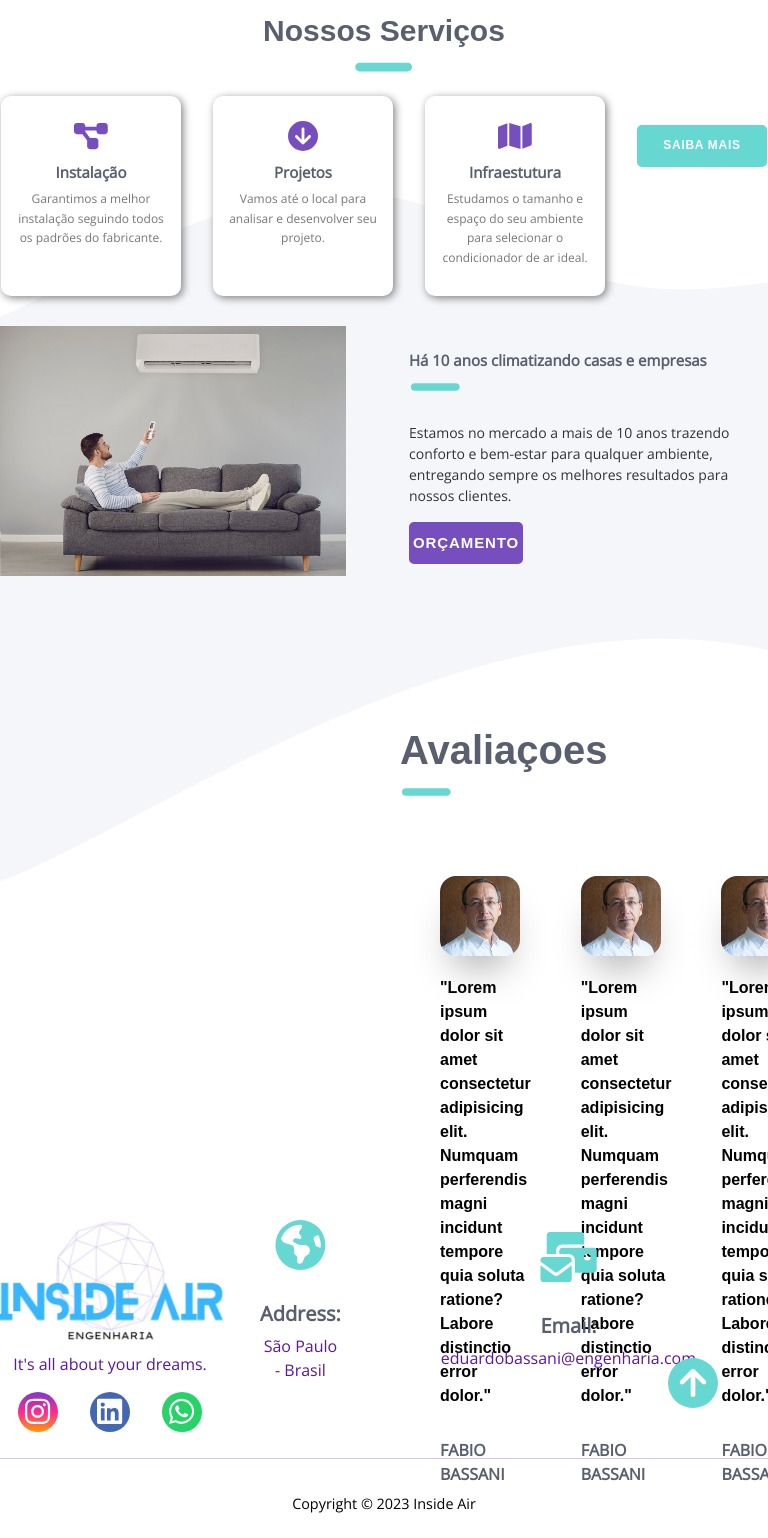
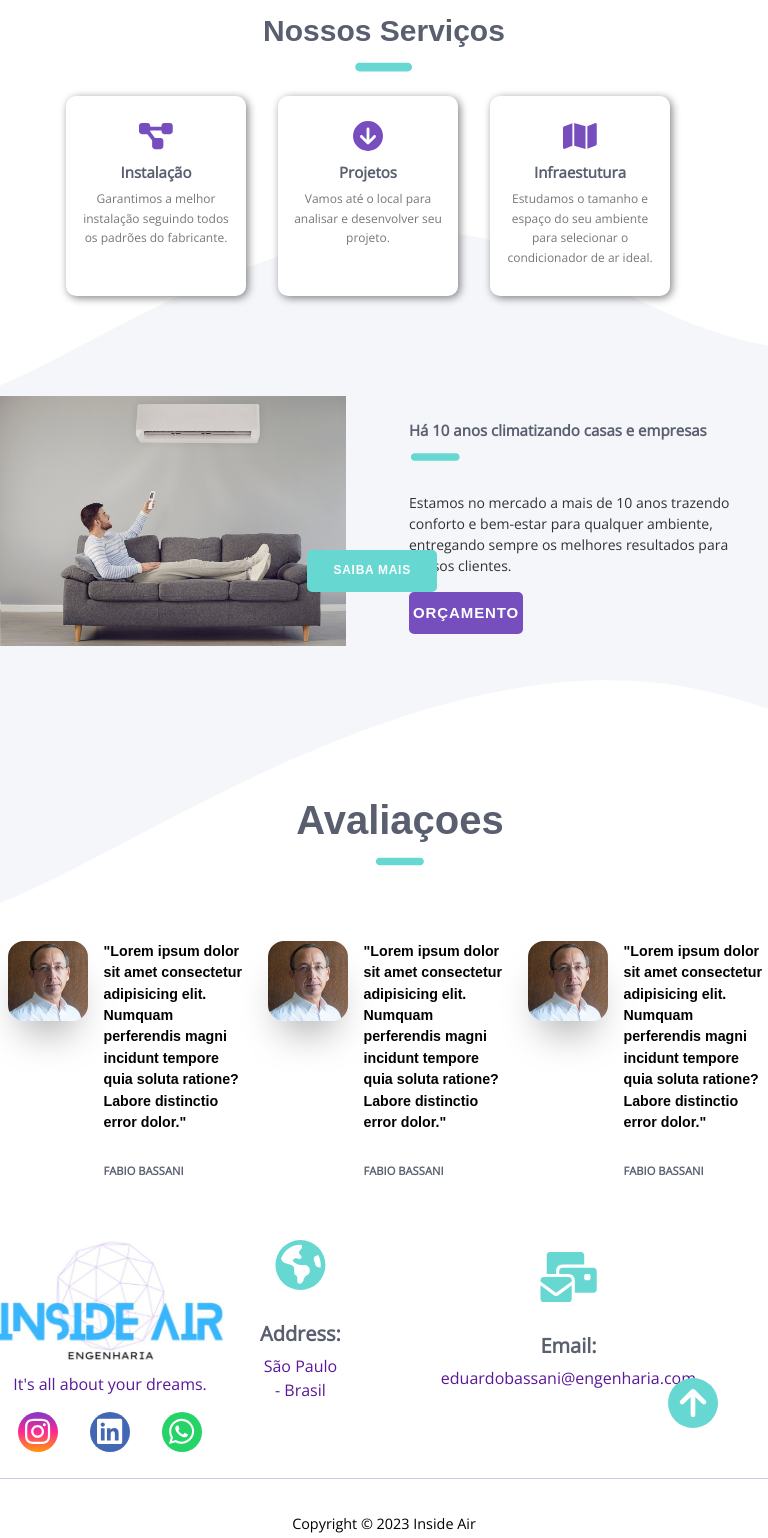
Before and after one commit to FabioAvilar/inside-air-engenharia, a React (Create React App) app: page / in a window 768 px wide. Shown: the part 922-2460 px from the top of the page. Built offline with nearby package versions, Linux system fonts and the light colour scheme.

Commit message:
up media-home fabio

```diff
--- a/src/pages/home/home-media.css
+++ b/src/pages/home/home-media.css
@@ -67,6 +67,7 @@
 
     .btn-s2 {
         margin-top: 2rem;
+        position: initial;
     }
 
     .sectionFour {
@@ -84,7 +85,7 @@
     }
 }
 
-@media (min-width: 405px) and (max-width: 844px) {
+@media (min-width: 401px) and (max-width: 844px) {
     .animation {
         font-size: 35px;
     }
@@ -118,7 +119,7 @@
     }
 
     .sectionTwo {
-        height: 180px;
+        height: 250px;
         margin-top: 40px;
     }
 
@@ -152,6 +153,8 @@
         font-size: 12px;
         min-width: 130px;
         padding: 10px 0px;
+        top: 52rem;
+        left: 40%;
     }
 
     .sectionThree {
@@ -188,10 +191,47 @@
         min-width: 50px;
         padding: 8px 1px;
     }
+
+    .section-four-grid {
+        justify-content: space-around;
+    }
+
+    .sectionFour {
+        display: flex;
+        flex-direction: column;
+        align-items: center;
+        justify-content: flex-start;
+        height: 550px;
+    }
+
+    .container-comment {
+        display: flex;
+        align-items: flex-start;
+        gap: 1rem;
+    }
+
+    .comment {
+        width: 9rem;
+        font-size: 0.89rem;
+    }
+
+    .name-p {
+        font-size: 0.7rem;
+    }
 }
 
-@media (min-width: 500px) and (max-width: 768px) {
+@media (min-width: 500px) and (max-width: 766px) {
 }
 
-@media (min-width: 770px) and (max-width: 1024px) {
+@media (min-width: 767px) and (max-width: 843px) {
+    .btn-s2 {
+        top: 92rem;
+    }
+    .section-four-grid {
+        margin-left: -25px;
+        gap: 20px;
+    }
 }
+
+@media (min-width: 1024px) and (max-width: 1369px) {
+}
--- a/src/pages/home/home.css
+++ b/src/pages/home/home.css
@@ -147,6 +147,9 @@
     border-radius: 5px;
     color: var(--color-01);
     background-color: var(--secondary-color);
+    top: 110rem;
+    left: 44%;
+    position: absolute;
 }
 
 .btn-s2:hover {
@@ -287,5 +290,4 @@
 .back {
     background-image: url("../../assets/detalhe5.svg");
     background-size: cover;
-    background-position: -700px 0;
 }
--- a/src/pages/home/home.jsx
+++ b/src/pages/home/home.jsx
@@ -11,7 +11,6 @@ import {
     faEarthAmericas,
 } from "@fortawesome/free-solid-svg-icons";
 import sobre6 from "../../assets/sobre6.jpg";
-
 
 export const Home = () => {
     return (
@@ -114,27 +113,13 @@ export const Home = () => {
                         className="icon-home-section-three"
                     />
                     <div className="section-four-grid">
-                        <div>
+                        <div className="container-comment">
                             <img
                                 src={sobre6}
                                 alt="Foto da empresa"
                                 className="img-section-four"
                             />
-                            <p className="comment">
-                                "Lorem ipsum dolor sit amet consectetur
-                                adipisicing elit. Numquam perferendis magni
-                                incidunt tempore quia soluta ratione? Labore
-                                distinctio error dolor."
-                            </p>
-                            <p className="name-p">FABIO BASSANI</p>
-                        </div>
                             <div>
-                            <div>
-                                <img
-                                    src={sobre6}
-                                    alt="Foto da empresa"
-                                    className="img-section-four"
-                                />
                                 <p className="comment">
                                     "Lorem ipsum dolor sit amet consectetur
                                     adipisicing elit. Numquam perferendis magni
@@ -144,13 +129,31 @@ export const Home = () => {
                                 <p className="name-p">FABIO BASSANI</p>
                             </div>
                         </div>
-                        <div>
-                            <div>
+
+                        <div className="container-comment">
                             <img
                                 src={sobre6}
                                 alt="Foto da empresa"
                                 className="img-section-four"
                             />
+                            <div>
+                                <p className="comment">
+                                    "Lorem ipsum dolor sit amet consectetur
+                                    adipisicing elit. Numquam perferendis magni
+                                    incidunt tempore quia soluta ratione? Labore
+                                    distinctio error dolor."
+                                </p>
+                                <p className="name-p">FABIO BASSANI</p>
+                            </div>
+                        </div>
+
+                        <div className="container-comment">
+                            <img
+                                src={sobre6}
+                                alt="Foto da empresa"
+                                className="img-section-four"
+                            />
+                            <div>
                                 <p className="comment">
                                     "Lorem ipsum dolor sit amet consectetur
                                     adipisicing elit. Numquam perferendis magni
```
Lines whose indentation alone changed are shown as unchanged.
